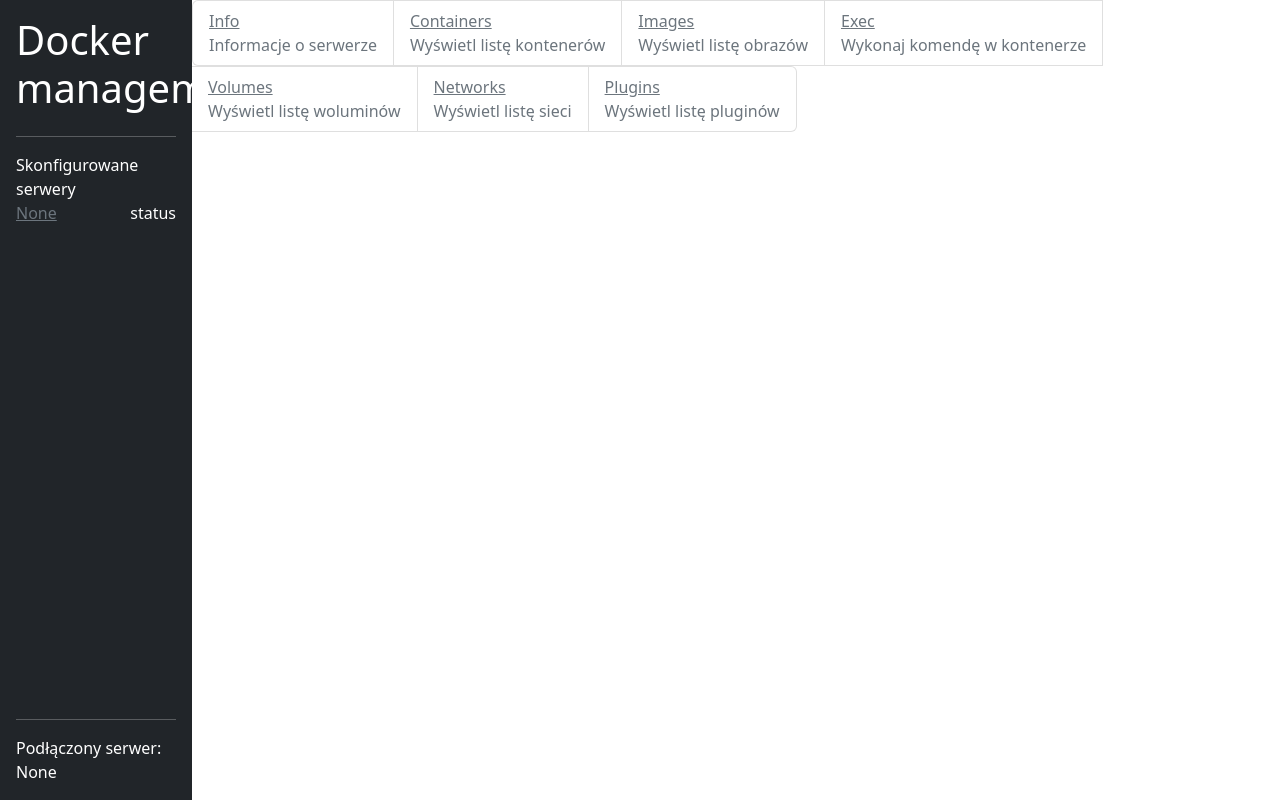
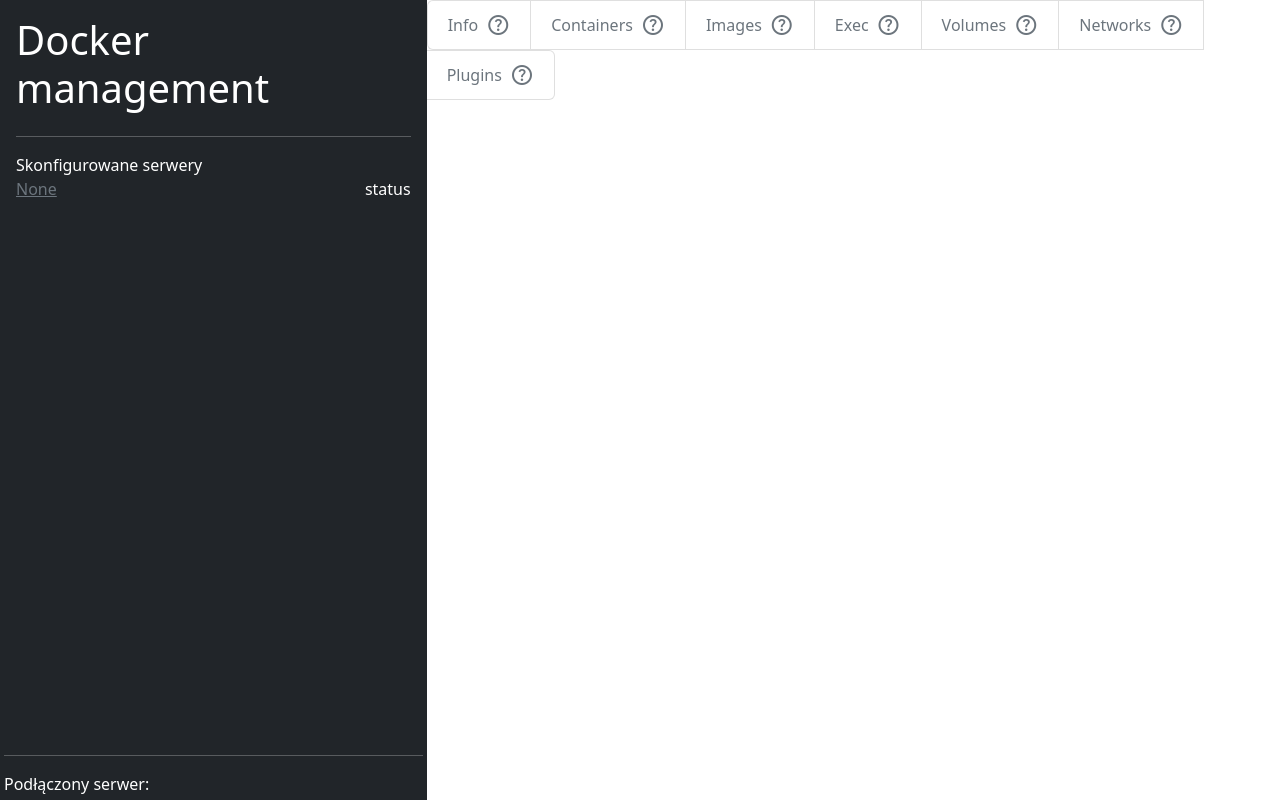
Before and after one commit to HawerPL/Docker-Tool, a Flask app: page /management in a window 1280 px wide. Run offline with Flask 2, Linux system fonts and the light colour scheme.

Commit message:
[HS] Refaktoryzacja, zmiana elementów estetycznych, dodanie resposnywności aplikacji.

```diff
--- a/app.py
+++ b/app.py
@@ -12,6 +12,7 @@
 dockerEngines = os.getenv('DOCKER_HOST')
 client = docker.from_env()
 
+
 @app.route('/')
 def get_index():
     return render_template('index.html', name='index')
@@ -19,7 +20,7 @@
 
 @app.route('/registry')
 def get_registry_view():
-    return render_template('registryView.html', name='registryView', registry=registry)
+    return render_template('registry.html', name='registryView', registry=registry)
 
 
 @app.route('/management', methods=['GET', 'POST'])
@@ -44,7 +45,7 @@
         response = cmd.get_networks_list(docker_engine)
     elif command == "pluginsList":
         response = cmd.get_plugins_list(docker_engine)
-    return render_template('managementView.html', name='managementView', dockerEngines=dockerEngines, response=response,
+    return render_template('management.html', dockerEngines=docker_engine, response=response,
                            result=result)
 
 
--- a/templates/commandViews/containersListContent.html
+++ b/templates/commandViews/containersListContent.html
@@ -1,5 +1,5 @@
-<div class="d-flex" style="width: 85vw; height: 80vh">
-    <table class="table table-striped table-sm">
+<div class="d-flex">
+    <table class="table table-striped table-sm table-responsive">
         <thead>
             <th scope="col">#</th>
             <th scope="col">Kontener</th>
--- a/templates/commandViews/execContent.html
+++ b/templates/commandViews/execContent.html
@@ -1,5 +1,5 @@
 <!--Tu powinien być input text z komendą i input z id kontenera, możliwośc pobrania listy koneterów, + możliwość predefionwoania komend w pliku konfiguracyjnym np. w liście roziwjanej nginx -s reload -->
-<div class="d-flex flex-column" style="width: 85vw; height: 80vh">
+<div class="d-flex flex-column">
     <form class="p-3" action="/management?docker_engine={{ dockerEngines }}&command=exec" method="POST">
         <h3>Exec</h3>
         <div class="row p-1">
--- a/templates/commandViews/imagesListContent.html
+++ b/templates/commandViews/imagesListContent.html
@@ -1,4 +1,4 @@
-<div class="d-flex" style="width: 85vw; height: 80vh">
+<div class="d-flex">
     <table class="table table-striped table-sm">
         <thead>
             <th scope="col">#</th>
--- a/templates/commandViews/infoContent.html
+++ b/templates/commandViews/infoContent.html
@@ -1,5 +1,5 @@
-<div class="d-flex" style="width: 85vw; height: 80vh">
-    <table class="table table-striped table-sm">
+<div class="d-flex">
+    <table class="table table-striped table-sm table-responsive">
         <thead>
             <th scope="col">#</th>
             <th scope="col">Wartość</th>
--- a/templates/commandViews/networksListContent.html
+++ b/templates/commandViews/networksListContent.html
@@ -1,4 +1,4 @@
-<div class="d-flex" style="width: 85vw; height: 80vh">
+<div class="d-flex">
     <table class="table table-striped table-sm">
         <thead>
             <th scope="col">#</th>
--- a/templates/commandViews/pluginsListContent.html
+++ b/templates/commandViews/pluginsListContent.html
@@ -1,4 +1,4 @@
-<div class="d-flex" style="width: 85vw; height: 80vh">
+<div class="d-flex">
     <table class="table table-striped table-sm">
         <thead>
             <th scope="col">#</th>
--- a/templates/commandViews/volumesListContent.html
+++ b/templates/commandViews/volumesListContent.html
@@ -1,4 +1,4 @@
-<div class="d-flex" style="width: 85vw; height: 80vh">
+<div class="d-flex">
     <table class="table table-striped table-sm">
         <thead>
             <th scope="col">#</th>
--- a/templates/index.html
+++ b/templates/index.html
@@ -1,10 +1,17 @@
 <!DOCTYPE html>
 <html lang="pl">
 <head>
+    {% block head %}
     <title>Docker Registry Viewer</title>
     <link href="https://cdn.jsdelivr.net/npm/bootstrap@5.2.0/dist/css/bootstrap.min.css" rel="stylesheet" integrity="sha384-gH2yIJqKdNHPEq0n4Mqa/HGKIhSkIHeL5AyhkYV8i59U5AR6csBvApHHNl/vI1Bx" crossorigin="anonymous">
+    <script src="https://cdn.jsdelivr.net/npm/@popperjs/core@2.11.6/dist/umd/popper.min.js" integrity="sha384-oBqDVmMz9ATKxIep9tiCxS/Z9fNfEXiDAYTujMAeBAsjFuCZSmKbSSUnQlmh/jp3" crossorigin="anonymous"></script>
+    <script src="https://cdn.jsdelivr.net/npm/bootstrap@5.2.1/dist/js/bootstrap.min.js" integrity="sha384-7VPbUDkoPSGFnVtYi0QogXtr74QeVeeIs99Qfg5YCF+TidwNdjvaKZX19NZ/e6oz" crossorigin="anonymous"></script>
+    <meta name="viewport" content="width=device-width, initial-scale=1.0">
+    <link rel="stylesheet" href="https://fonts.googleapis.com/css2?family=Material+Symbols+Outlined:opsz,wght,FILL,GRAD@20..48,100..700,0..1,-50..200" />
+    {% endblock %}
 </head>
 <body class="height: 100%">
+    {% block application %}
     <main class="container py-4">
         <div class="p-5 mb-4 bg-light rounded-3">
             <div class="container-fluid py-5">
@@ -39,5 +46,8 @@
             </div>
         </div>
     </main>
+    {% endblock %}
+    {% block scripts %}
+    {% endblock %}
 </body>
 </html>
--- /dev/null
+++ b/templates/management.html
@@ -0,0 +1,38 @@
+{% extends "index.html" %}
+{% block head %}
+{{ super() }}
+
+{% endblock %}
+{% block application %}
+<div class="row g-0" style="min-height: 100vh">
+    <div class="d-flex flex-column p-3 text-white bg-dark col-12 col-sm-12 col-md-4 col-xxl-2">
+        <h1>Docker management</h1>
+        <hr>
+        <span>Skonfigurowane serwery</span>
+        <ul class="nav nav-pills flex-column mb-auto" id="navigation">
+            {% for item in get_docker_engines() %}
+                <li class="nav-item">
+                    <div class="d-flex justify-content-between">
+                        <a class="link-secondary" href="./management?docker_engine={{ item }}">{{ item }}</a>
+                        <span>status</span>
+                    </div>
+                </li>
+            {% endfor %}
+        </ul>
+        <div class="p-1 col-12 col-sm-12 col-md-4 col-xxl-2" style="position: fixed; left: 0; bottom: 0">
+            <hr>
+            <span>Podłączony serwer: {{ dockerEngines }}</span>
+        </div>
+    </div>
+    <div class="col-12 col-sm-12 col-md-8 col-xxl-10">
+        {% include "managementMenu.html" %}
+        {% include "managementContent.html" %}
+    </div>
+</div>
+{% endblock %}
+{% block scripts %}
+    <script>
+        const tooltipTriggerList = document.querySelectorAll('[data-bs-toggle="tooltip"]')
+        const tooltipList = [...tooltipTriggerList].map(tooltipTriggerEl => new bootstrap.Tooltip(tooltipTriggerEl))
+    </script>
+{% endblock %}
--- a/templates/managementConsoleContent.html
+++ /dev/null
@@ -1,52 +0,0 @@
-<div>
-    <ul class="list-group list-group-horizontal flex-wrap">
-        <li class="list-group-item">
-                <span class="pt-1">
-                    <a class="link-secondary"
-                       href="./management?docker_engine={{ dockerEngines }}&command=info">Info</a>
-                    <span class="d-block text-muted">Informacje o serwerze</span>
-                </span>
-        </li>
-        <li class="list-group-item">
-                <span class="pt-1">
-                    <a class="link-secondary"
-                       href="./management?docker_engine={{ dockerEngines }}&command=containersList">Containers</a>
-                    <span class="d-block text-muted">Wyświetl listę kontenerów</span>
-                </span>
-        </li>
-        <li class="list-group-item">
-                <span class="pt-1">
-                    <a class="link-secondary" href="./management?docker_engine={{ dockerEngines }}&command=imagesList">Images</a>
-                    <span class="d-block text-muted">Wyświetl listę obrazów</span>
-                </span>
-        </li>
-        <li class="list-group-item">
-                <span class="pt-1">
-                    <a class="link-secondary"
-                       href="./management?docker_engine={{ dockerEngines }}&command=exec">Exec</a>
-                    <span class="d-block text-muted">Wykonaj komendę w kontenerze</span>
-                </span>
-        </li>
-        <li class="list-group-item">
-                <span class="pt-1">
-                    <a class="link-secondary"
-                       href="./management?docker_engine={{ dockerEngines }}&command=volumesList">Volumes</a>
-                    <span class="d-block text-muted">Wyświetl listę woluminów</span>
-                </span>
-        </li>
-        <li class="list-group-item">
-                <span class="pt-1">
-                    <a class="link-secondary"
-                       href="./management?docker_engine={{ dockerEngines }}&command=networksList">Networks</a>
-                    <span class="d-block text-muted">Wyświetl listę sieci</span>
-                </span>
-        </li>
-        <li class="list-group-item">
-                <span class="pt-1">
-                    <a class="link-secondary"
-                       href="./management?docker_engine={{ dockerEngines }}&command=pluginsList">Plugins</a>
-                    <span class="d-block text-muted">Wyświetl listę pluginów</span>
-                </span>
-        </li>
-    </ul>
-</div>
--- /dev/null
+++ b/templates/managementMenu.html
@@ -0,0 +1,74 @@
+<div>
+    <ul class="list-group list-group-horizontal flex-wrap">
+        <li class="list-group-item d-flex align-items-end">
+                <span class="pt-1 p-1">
+                    <a class="link-secondary text-decoration-none"
+                       href="./management?{% if dockerEngines %}docker_engine={{ dockerEngines }}&command=info{% endif %}">Info</a>
+                </span>
+                <span class="material-symbols-outlined p-1">
+                    <a class="text-secondary text-decoration-none" data-bs-toggle="tooltip"
+                       data-bs-title="Wyświetla informacje o silniku Dockera">help</a>
+                </span>
+        </li>
+        <li class="list-group-item d-flex align-items-end">
+                <span class="pt-1 p-1">
+                    <a class="link-secondary text-decoration-none"
+                       href="./management?{% if dockerEngines %}docker_engine={{ dockerEngines }}&command=containersList{% endif %}">Containers</a>
+                </span>
+                <span class="material-symbols-outlined p-1">
+                    <a class="text-secondary text-decoration-none" data-bs-toggle="tooltip"
+                       data-bs-title="Wyświetla kontenery i pozwala wykonywać na nich operacje">help</a>
+                </span>
+        </li>
+        <li class="list-group-item d-flex align-items-end">
+                <span class="pt-1 p-1">
+                    <a class="link-secondary text-decoration-none"
+                       href="./management?{% if dockerEngines %}docker_engine={{ dockerEngines }}&command=imagesList{% endif %}">Images</a>
+                </span>
+                <span class="material-symbols-outlined p-1">
+                    <a class="text-secondary text-decoration-none" data-bs-toggle="tooltip"
+                       data-bs-title="Wyświetla obrazy i pozwala wykonywać na nich operacje">help</a>
+                </span>
+        </li>
+        <li class="list-group-item d-flex align-items-end">
+                <span class="pt-1 p-1">
+                    <a class="link-secondary text-decoration-none"
+                       href="./management?{% if dockerEngines %}docker_engine={{ dockerEngines }}&command=exec{% endif %}">Exec</a>
+                </span>
+                <span class="material-symbols-outlined p-1">
+                    <a class="text-secondary text-decoration-none" data-bs-toggle="tooltip"
+                       data-bs-title="Wykonanie zdalnie komendy wewnątrz kontenera">help</a>
+                </span>
+        </li>
+        <li class="list-group-item d-flex align-items-end">
+                <span class="pt-1 p-1">
+                    <a class="link-secondary text-decoration-none"
+                       href="./management?{% if dockerEngines %}docker_engine={{ dockerEngines }}&command=volumesList{% endif %}">Volumes</a>
+                </span>
+                <span class="material-symbols-outlined p-1">
+                    <a class="text-secondary text-decoration-none" data-bs-toggle="tooltip"
+                   data-bs-title="Wyświetla woluminy i pozwala wykonywać na nich operacje">help</a>
+            </span>
+        </li>
+        <li class="list-group-item d-flex align-items-end">
+                <span class="pt-1 p-1">
+                    <a class="link-secondary text-decoration-none"
+                       href="./management?{% if dockerEngines %}docker_engine={{ dockerEngines }}&command=networksList{% endif %}">Networks</a>
+                </span>
+                <span class="material-symbols-outlined p-1">
+                    <a class="text-secondary text-decoration-none" data-bs-toggle="tooltip"
+                   data-bs-title="Wyświetla sieci i pozwala wykonywać na nich operacje">help</a>
+            </span>
+        </li>
+        <li class="list-group-item d-flex align-items-end">
+                <span class="pt-1 p-1">
+                    <a class="link-secondary text-decoration-none"
+                       href="./management?{% if dockerEngines %}docker_engine={{ dockerEngines }}&command=pluginsList{% endif %}">Plugins</a>
+                </span>
+                <span class="material-symbols-outlined p-1">
+                    <a class="text-secondary text-decoration-none" data-bs-toggle="tooltip"
+                       data-bs-title="Wyświetla zainstalowane pluginy">help</a>
+                </span>
+        </li>
+    </ul>
+</div>
--- a/templates/managementView.html
+++ /dev/null
@@ -1,34 +0,0 @@
-<!DOCTYPE html>
-<html lang="pl">
-<head>
-    <title>Docker Registry Viewer</title>
-    <link href="https://cdn.jsdelivr.net/npm/bootstrap@5.2.0/dist/css/bootstrap.min.css" rel="stylesheet" integrity="sha384-gH2yIJqKdNHPEq0n4Mqa/HGKIhSkIHeL5AyhkYV8i59U5AR6csBvApHHNl/vI1Bx" crossorigin="anonymous">
-</head>
-<body>
-    <main class="d-flex">
-        <div class="d-flex flex-column flex-shrink-0 p-3 text-white bg-dark" style="width: 15vw; height: 100%; position: fixed; top:0; left: 0">
-            <h1>Docker management</h1>
-            <hr>
-            <span>Skonfigurowane serwery</span>
-            <ul class="nav nav-pills flex-column mb-auto" id="navigation">
-            {% for item in get_docker_engines() %}
-                <li class="nav-item">
-                    <div class="d-flex justify-content-between">
-                        <a class="link-secondary" href="./management?docker_engine={{ item }}">{{ item }}</a>
-                        <span>status</span>
-                    </div>
-                </li>
-            {% endfor %}
-            </ul>
-            <div>
-                <hr>
-                <span>Podłączony serwer: {{ dockerEngines }}</span>
-            </div>
-        </div>
-        <div style="width: 80vw; height: 100vh; position: relative; left: 15vw">
-            {% include "managementConsoleContent.html"%}
-            {% include "managementViewContent.html" %}
-        </div>
-    </main>
-</body>
-</html>
```
Also changed, not shown: templates/registry.html (added, +24 -0 lines), templates/registryView.html (deleted, +0 -30 lines), templates/managementContent.html (renamed from templates/managementViewContent.html), templates/registryContent.html (renamed from templates/registryViewContent.html).
